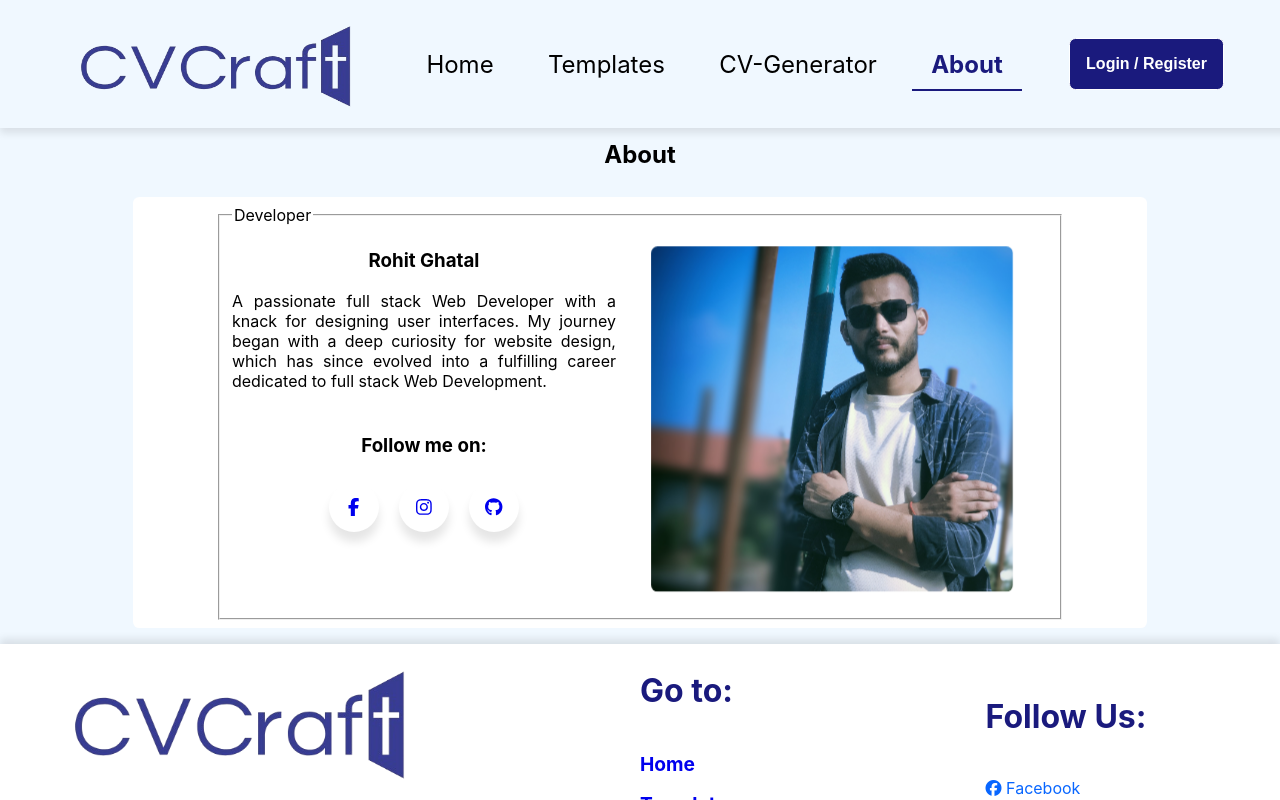
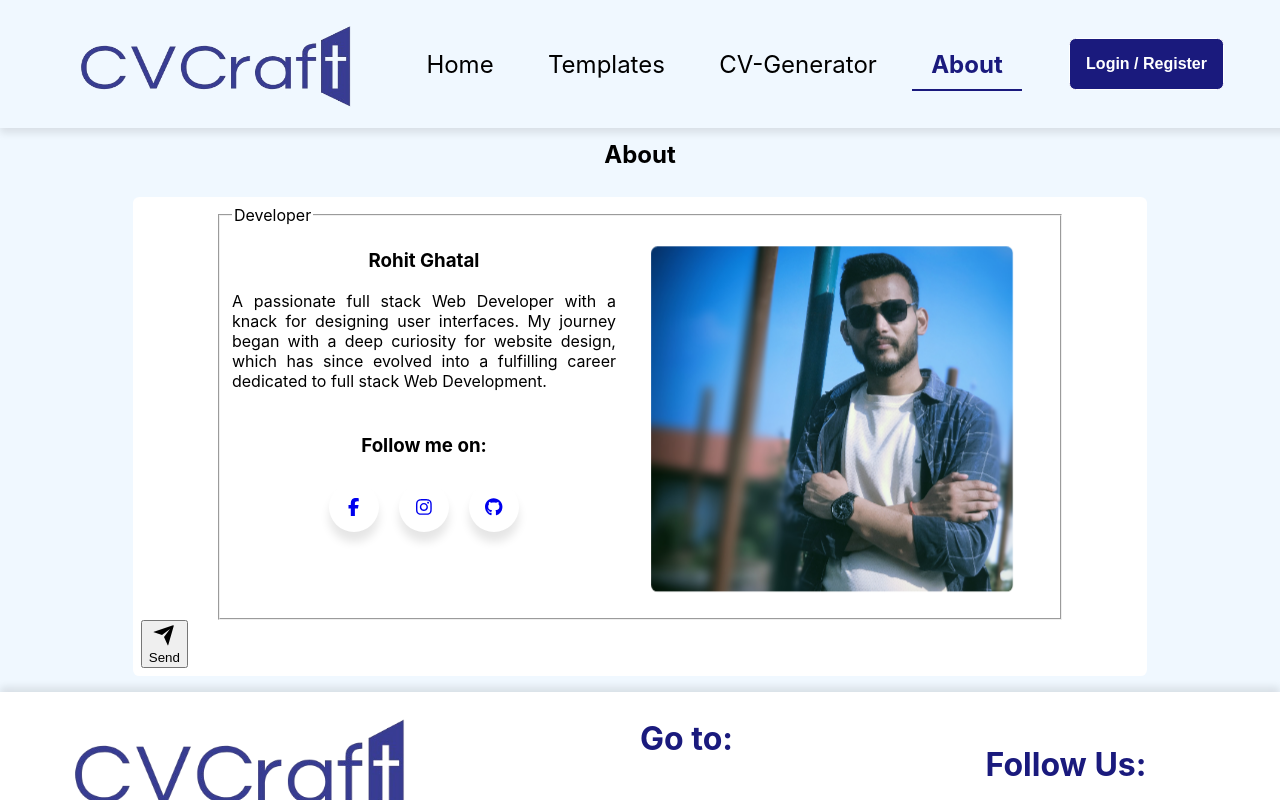
Before and after one commit to rohitghatal1/CVMaker-ReactJS, a React (Create React App) app: page /about in a window 1280 px wide. Shown: the top 800 px of the page. Built offline with nearby package versions, Linux system fonts and the light colour scheme.

Commit message:
added send message section

```diff
--- a/src/components/aboutUs.js
+++ b/src/components/aboutUs.js
@@ -15,13 +15,13 @@ export default function AboutUs() {
             <div className="ownerInfo">
               <h3>Rohit Ghatal</h3>
               <p>A passionate full stack Web Developer with a knack for designing user interfaces.
-              My journey began with a deep curiosity for website design, which has since evolved into a
-              fulfilling career dedicated to full stack Web Development.
+                My journey began with a deep curiosity for website design, which has since evolved into a
+                fulfilling career dedicated to full stack Web Development.
               </p>
 
               {/* Social Media Section */}
               <div className="social">
-              <h3>Follow me on:</h3>
+                <h3>Follow me on:</h3>
                 <ul className="wrapper">
                   <li className="icon facebook">
                     <span className="tooltip">Facebook</span>
@@ -53,6 +53,24 @@ export default function AboutUs() {
           <div className="aboutApp">
             {/* Additional content for the app description can go here */}
           </div>
+
+          {/* send message section  */}
+          <div className="sendMessageSection">
+            <div className="messageForm">
+
+            </div>
+            <button>
+              <div class="svg-wrapper-1">
+                <div class="svg-wrapper">
+                  <svg xmlns="http://www.w3.org/2000/svg" viewBox="0 0 24 24" width="24" height="24">
+                    <path fill="none" d="M0 0h24v24H0z"></path>
+                    <path fill="currentColor" d="M1.946 9.315c-.522-.174-.527-.455.01-.634l19.087-6.362c.529-.176.832.12.684.638l-5.454 19.086c-.15.529-.455.547-.679.045L12 14l6-8-8 6-8.054-2.685z"></path>
+                  </svg>
+                </div>
+              </div>
+              <span>Send</span>
+            </button>
+          </div>
         </div>
       </div>
     </div>
```
